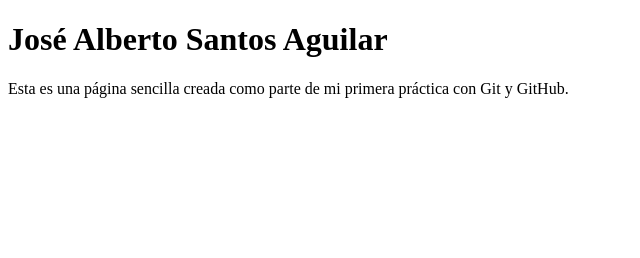
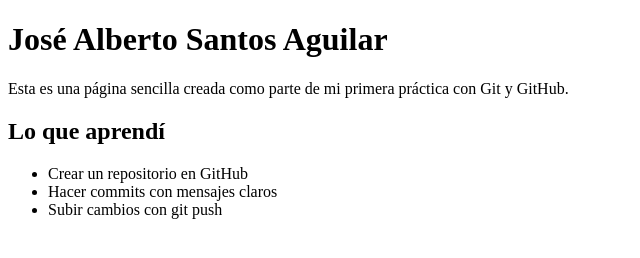
Before and after one commit to Jsantos2808/practica-primer-repositorio, a plain HTML site: page index.html in a window 1280 px wide. Shown: the whole page, without its empty margins (0-640 px from the left). Drawn offline with Linux system fonts and the light colour scheme.

Commit message:
Add learning list section to index.html.
Co-authored-by: Cursor <cursoragent@cursor.com>

```diff
--- a/index.html
+++ b/index.html
@@ -8,5 +8,11 @@
 <body>
   <h1>José Alberto Santos Aguilar</h1>
   <p>Esta es una página sencilla creada como parte de mi primera práctica con Git y GitHub.</p>
+  <h2>Lo que aprendí</h2>
+  <ul>
+    <li>Crear un repositorio en GitHub</li>
+    <li>Hacer commits con mensajes claros</li>
+    <li>Subir cambios con git push</li>
+  </ul>
 </body>
 </html>
```
